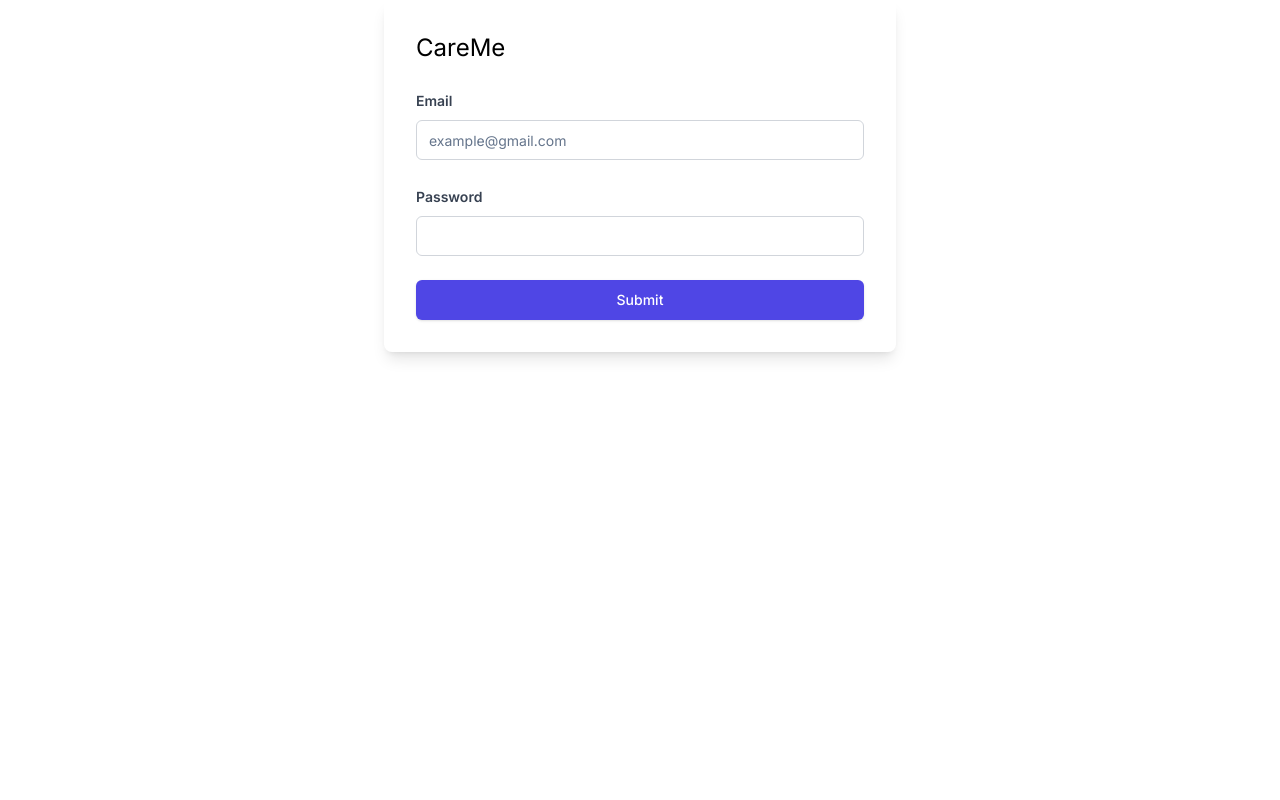
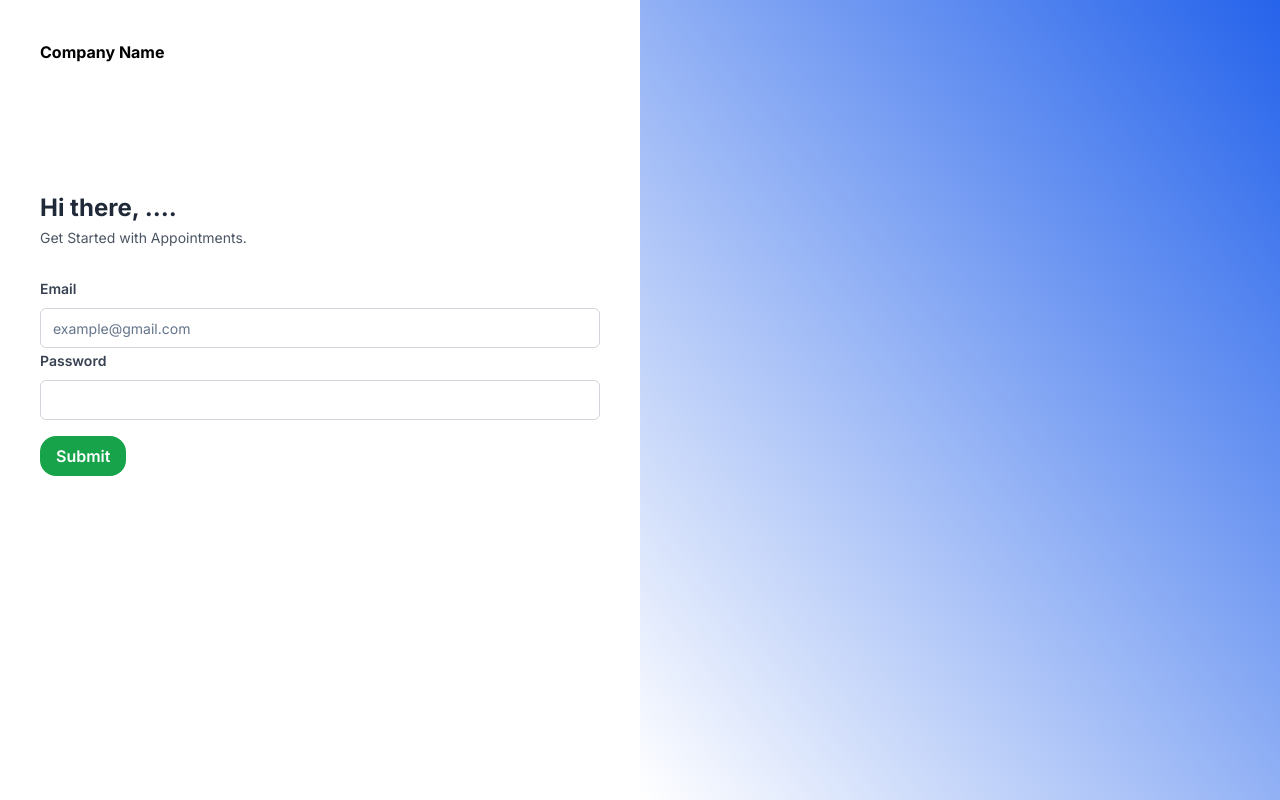
Before and after one commit to bikaxh01/CareMe-Client, a Next.js app: page / in a window 1280 px wide. Built offline with nearby package versions, Linux system fonts and the light colour scheme.

Commit message:
auth completed

```diff
--- a/app/(user)/auth/sign-up/page.tsx
+++ b/app/(user)/auth/sign-up/page.tsx
@@ -11,7 +11,7 @@ import VerificationForm from "@/components/AppComponents/Form/verificationForm";
 function SignUp() {
   const [formData, setFormData] = useState<any>();
   const [signUpCompleted, setSignUpCompleted] = useState(false);
-
+  const [userEmail, setUserEmail] = useState('');
   const { toast } = useToast();
   const handleSubmit = (data: z.infer<typeof SignUpFormSchema>) => {
     submitForm(data);
@@ -27,6 +27,7 @@ function SignUp() {
           `${APIBaseUrl}/user//auth/register-user`,
           data
         );
+        setUserEmail(response.data.data.email)
         toast({
           title: `${response.data.message}`,
           variant: "default",
@@ -49,7 +50,10 @@ function SignUp() {
 
   return (
     <div>
-      <SignUpForm sendData={handleSubmit} />
+      {
+        signUpCompleted ? <VerificationForm email={userEmail} isUserCreated={signUpCompleted}/> :<SignUpForm sendData={handleSubmit} />
+      }
+
     </div>
   );
 }
--- a/components/AppComponents/Form/SignInForm.tsx
+++ b/components/AppComponents/Form/SignInForm.tsx
@@ -9,46 +9,61 @@ import {
   FormLabel,
   FormMessage,
 } from "@/components/ui/form";
+import { useToast } from "@/components/ui/use-toast";
 import { Button } from "@/components/ui/button";
 import { z } from "zod";
 import { zodResolver } from "@hookform/resolvers/zod";
 import { useForm } from "react-hook-form";
 import { Input } from "@/components/ui/input";
 import { SignInFormSchema } from "@/config/zodModels";
+import { useRouter } from "next/navigation";
 import { signIn } from "next-auth/react";
 function SignInComponent() {
   const form = useForm<z.infer<typeof SignInFormSchema>>({
     resolver: zodResolver(SignInFormSchema),
   });
-
+  const { toast } = useToast();
+  const router = useRouter()
   async function onSubmit(data: z.infer<typeof SignInFormSchema>) {
-    console.log(data);
-
     const res = await signIn("credentials", {
       redirect: false,
-      type:'user',
+      type: "user",
       email: data.email,
       password: data.password,
     });
 
     if (res?.error) {
-      console.error("Error:", res.error);
+      toast({
+        title: "ERROR",
+        description:res.error,
+        variant: "destructive",
+      });
+
     } else {
-      console.log(res);
-      console.log("Signed in successfully");
+      toast({
+        title: "Success",
+        description:"Signed In successfully"
+      });
+      router.push('/dashboard')
     }
 
     console.log("Form submitted");
   }
   return (
+    <div className="h-screen md:flex">
+      <div className="md:w-1/2 bg-white p-10">
+        <h1 className="font-bold text-start">Company Name</h1>
         <Form {...form}>
           <form
             onSubmit={form.handleSubmit(onSubmit)}
-        className="max-w-lg mx-auto space-y-6 p-8  rounded-lg shadow-lg"
+            className="bg-white mt-32"
           >
-        <div>
-          <h1 className=" text-2xl">CareMe</h1>
-        </div>
+            <h1 className="text-gray-800 font-bold text-2xl mb-1">
+              Hi there, ....
+            </h1>
+            <p className="text-sm font-normal text-gray-600 mb-7">
+              Get Started with Appointments.
+            </p>
             <FormField
               control={form.control}
               name="email"
@@ -61,13 +76,15 @@ function SignInComponent() {
                     <Input
                       placeholder="example@gmail.com"
                       {...field}
-                  className="border-gray-300 focus:ring-indigo-500 focus:border-indigo-500"
+                      className="border-gray-300 focus:ring-indigo-500 focus:border-indigo-500 rounded-md"
                     />
                   </FormControl>
                   <FormMessage />
                 </FormItem>
               )}
             />
+
+            <>
               <FormField
                 control={form.control}
                 name="password"
@@ -80,21 +97,25 @@ function SignInComponent() {
                       <Input
                         type="password"
                         {...field}
-                  className="border-gray-300 focus:ring-indigo-500 focus:border-indigo-500"
+                        className="border-gray-300 focus:ring-indigo-500 focus:border-indigo-500 rounded-md"
                       />
                     </FormControl>
                     <FormMessage />
                   </FormItem>
                 )}
               />
-        <Button
+            </>
+            <button
               type="submit"
-          className="w-full py-2 px-4 bg-indigo-600 text-white rounded-md shadow hover:bg-indigo-700 focus:ring-2 focus:ring-indigo-500"
+              className="block bg-green-600 mt-4 py-2 px-4 rounded-2xl text-white font-semibold mb-2"
             >
               Submit
-        </Button>
+            </button>
           </form>
         </Form>
+      </div>
+      <div className="relative overflow-hidden md:flex w-1/2 bg-gradient-to-tr from-white to-blue-600 justify-around items-center hidden"></div>
+    </div>
   );
 }
 
--- a/components/AppComponents/Form/SignUpForm.tsx
+++ b/components/AppComponents/Form/SignUpForm.tsx
@@ -19,6 +19,8 @@ import { useState } from "react";
 import DropZone from "@/components/AppComponents/dropZone";
 import { ModeToggle } from "@/components/AppComponents/ThemeToggler";
 import { useToast } from "@/components/ui/use-toast";
+import VerificationForm from "./verificationForm";
+import Email from "next-auth/providers/email";
 
 export function SignUpForm({ sendData }: any) {
   const form = useForm<z.infer<typeof SignUpFormSchema>>({
@@ -30,6 +32,7 @@ const [isOpen, setIsOpen] = useState(false);
 const [selectedCountry, setSelectedCountry] = useState("");
 const [selectedState, setSelectedState] = useState("");
 const [UploadedDocumentURL, setUploadedDocumentURL] = useState("");
+
 
 const [step, setStep] = useState(1);
 
@@ -463,6 +466,7 @@ return (
                 Submit
               </button>
             )}
+
           </div>
 
         </form>
--- a/components/AppComponents/Form/verificationForm.tsx
+++ b/components/AppComponents/Form/verificationForm.tsx
@@ -4,7 +4,7 @@ import { zodResolver } from "@hookform/resolvers/zod";
 import { useForm } from "react-hook-form";
 import { z } from "zod";
 import { useState } from "react";
-
+import { useRouter } from "next/navigation";
 import { Button } from "@/components/ui/button";
 import {
   Form,
@@ -21,39 +21,69 @@ import {
   InputOTPSlot,
 } from "@/components/ui/input-otp";
 import { toast } from "@/components/ui/use-toast";
-import { Dialog, DialogContent, DialogHeader, DialogTitle } from "@/components/ui/dialog";
+import {
+  Dialog,
+  DialogContent,
+  DialogHeader,
+  DialogTitle,
+} from "@/components/ui/dialog";
+import axios from "axios";
+import { APIBaseUrl } from "@/config/EnvConfig";
 
 const FormSchema = z.object({
-  pin: z.string().min(6, {
+  verificationCode: z.string().min(6, {
     message: "Your one-time password must be 6 characters.",
   }),
 });
 
-function VerificationForm() {
-  const [isOpen, setIsOpen] = useState(false);
+function VerificationForm({
+  isUserCreated,
+  email,
+}: {
+  isUserCreated: boolean;
+  email: string;
+}) {
+  console.log("🚀 ~ VerificationForm ~ isUserCreated:", isUserCreated);
+  const [isOpen, setIsOpen] = useState(isUserCreated);
+  const [userEmail, setUserEmail] = useState(email);
+  console.log("🚀 ~ VerificationForm ~ userEmail:", userEmail);
+  console.log("🚀 ~ VerificationForm ~ email:", email);
 
   const form = useForm<z.infer<typeof FormSchema>>({
     resolver: zodResolver(FormSchema),
     defaultValues: {
-      pin: "",
+      verificationCode: "",
     },
   });
+const router = useRouter()
+  async function onSubmit(data: z.infer<typeof FormSchema>) {
+    try {
+      const response = await axios.post(`${APIBaseUrl}/user/auth/verify-user`, {
+        email: userEmail,
+        verificationCode: data.verificationCode,
+      });
+      toast({
+        title: "verified 🎉",
+        description: response.data.message,
+      });
+      router.push('/dashboard')
+    } catch (error:any) {
+      const errorMessage = error.response.data.message;
+      if (errorMessage) {
+        toast({
+          title: `${errorMessage}`,
+          variant: "destructive",
+        });
+      }
 
-  function onSubmit(data: z.infer<typeof FormSchema>) {
-    toast({
-      title: "You submitted the following values:",
-      description: (
-        <pre className="mt-2 w-[340px] rounded-md bg-slate-950 p-4">
-          <code className="text-white">{JSON.stringify(data, null, 2)}</code>
-        </pre>
-      ),
-    });
+    }
+
     setIsOpen(false); // Close the modal after submission
   }
 
   return (
     <>
-        <Dialog open={true} onOpenChange={setIsOpen}>
+      <Dialog open={isOpen} onOpenChange={setIsOpen}>
         <DialogContent>
           <DialogHeader>
             <DialogTitle>Verify Your Account</DialogTitle>
@@ -62,7 +92,7 @@ function VerificationForm() {
             <form onSubmit={form.handleSubmit(onSubmit)} className="space-y-6">
               <FormField
                 control={form.control}
-                  name="pin"
+                name="verificationCode"
                 render={({ field }) => (
                   <FormItem>
                     <FormLabel>One-Time Password</FormLabel>
@@ -85,14 +115,16 @@ function VerificationForm() {
                   </FormItem>
                 )}
               />
-                <Button type="submit" className="w-full bg-blue-500 hover:bg-blue-600 text-white">
+              <Button
+                type="submit"
+                className="w-full bg-blue-500 hover:bg-blue-600 text-white"
+              >
                 Submit
               </Button>
             </form>
           </Form>
         </DialogContent>
       </Dialog>
-
     </>
   );
 }
```
Lines whose indentation alone changed are shown as unchanged.
